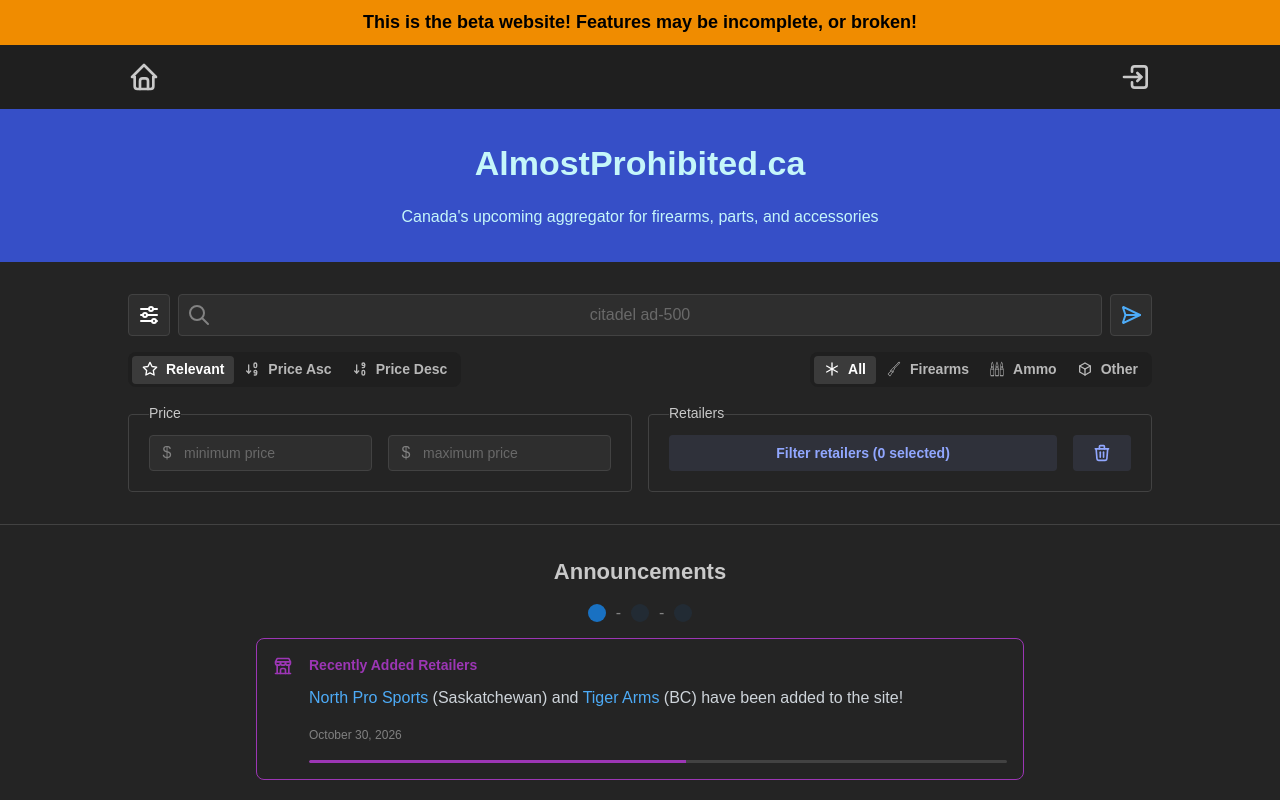
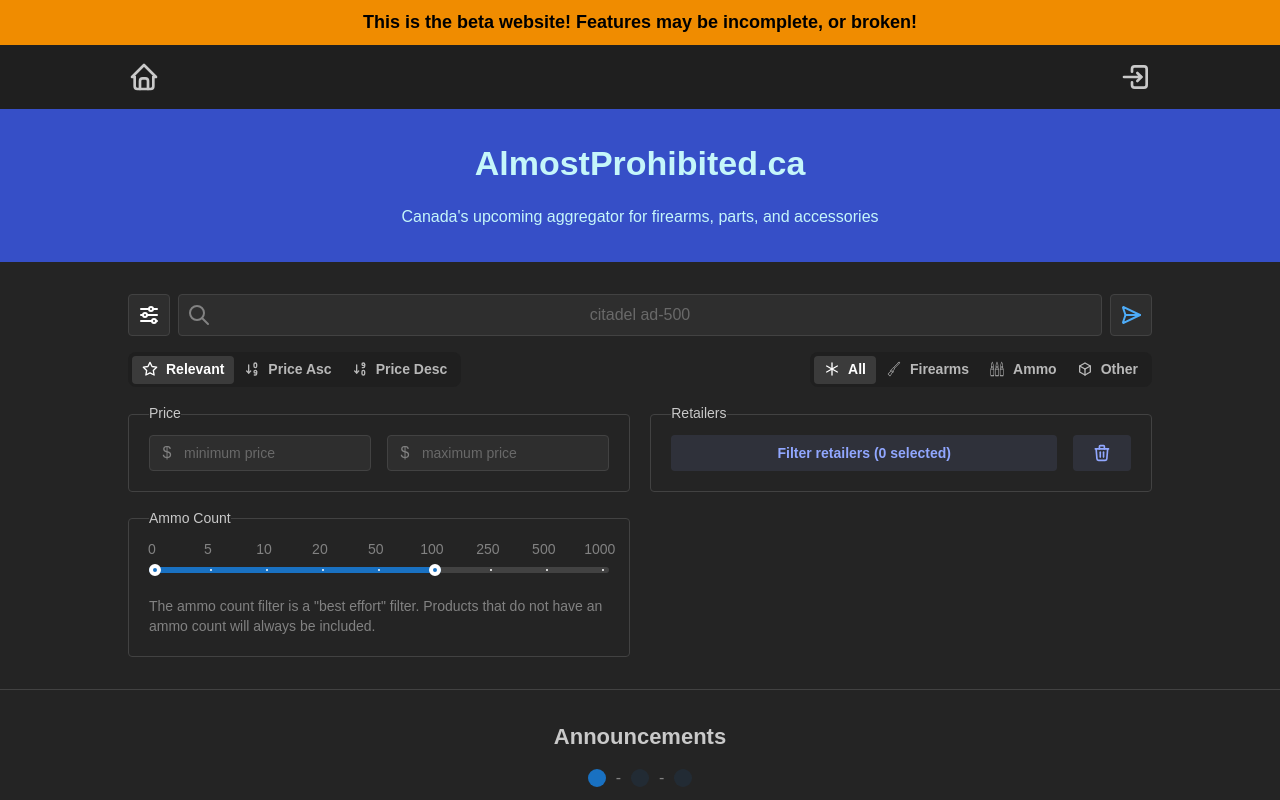
Before and after one commit to almostprohibited/frontend, a React (Vite) app: page / in a window 1280 px wide. Both pictures are taken after a click on the button 149 px from the left and 314 px from the top of the page. Shown: the top 800 px of the page. Built offline with nearby package versions, Linux system fonts and the light colour scheme.

Commit message:
Skeleton ammo count filter

```diff
--- /dev/null
+++ b/src/components/searchbar/ammoCount.tsx
@@ -0,0 +1,37 @@
+import { RangeSlider, Stack, Text } from '@mantine/core';
+
+export function AmmoCount() {
+	return (
+		<Stack gap="lg">
+			<RangeSlider
+				restrictToMarks
+				label={null}
+				size="sm"
+				defaultValue={[0, 5]}
+				min={0}
+				max={8}
+				marks={[
+					{ value: 0, label: '0' },
+					{ value: 1, label: '5' },
+					{ value: 2, label: '10' },
+					{ value: 3, label: '20' },
+					{ value: 4, label: '50' },
+					{ value: 5, label: '100' },
+					{ value: 6, label: '250' },
+					{ value: 7, label: '500' },
+					{ value: 8, label: '1000' },
+				]}
+				mt="1.5rem"
+				styles={{
+					markLabel: {
+						transform: 'translate(-50%, calc(-100% - 0.75rem))',
+					},
+				}}
+			/>
+			<Text c="dimmed" size="sm">
+				The ammo count filter is a "best effort" filter. Products that
+				do not have an ammo count will always be included.
+			</Text>
+		</Stack>
+	);
+}
--- a/src/components/searchbar/component.tsx
+++ b/src/components/searchbar/component.tsx
@@ -25,6 +25,8 @@ import type { SearchRouteSchema } from '@/routes';
 import RetailerSelector from './retailerSelector';
 import { useMobileView } from '@/utils/hooks/useMobileView';
 import { arrayEquals } from '@/utils/arrayEqual';
+import { useIsBeta } from '@/utils/hooks/useIsBeta';
+import { AmmoCount } from './ammoCount';
 
 const MAX_ITEMS_PER_PAGE = 32;
 
@@ -39,6 +41,7 @@ export default function SearchBar({
 }) {
 	const theme = useMantineTheme();
 	const isMobile = useMobileView();
+	const isBeta = useIsBeta();
 
 	const navigateSearch = useNavigate({ from: '/search' });
 	const currentRoute = useLocation().pathname;
@@ -85,6 +88,8 @@ export default function SearchBar({
 		retailersValue.length > 0 ||
 		minPriceValue !== undefined ||
 		maxPriceValue !== undefined;
+
+	const fieldSetWidth = isMobile ? '100%' : '49%';
 
 	function sendQuery(forceSend: boolean = false) {
 		if (forceSend || currentRoute !== '/') {
@@ -201,8 +206,17 @@ export default function SearchBar({
 				</Group>
 
 				<Collapse mt="1rem" expanded={dropDownVisible}>
-					<Flex gap="md" direction={isMobile ? 'column' : 'row'}>
-						<Fieldset disabled={isLoading} legend="Price" w="100%">
+					<Flex
+						gap="md"
+						direction={isMobile ? 'column' : 'row'}
+						wrap="wrap"
+						justify="space-between"
+					>
+						<Fieldset
+							disabled={isLoading}
+							legend="Price"
+							w={fieldSetWidth}
+						>
 							<Flex gap="md">
 								<FormattedNumberInput
 									value={minPriceValue}
@@ -219,13 +233,24 @@ export default function SearchBar({
 						<Fieldset
 							disabled={isLoading}
 							legend="Retailers"
-							w="100%"
+							w={fieldSetWidth}
 						>
 							<RetailerSelector
 								value={retailersValue}
 								setValue={updateRetailersValue}
 							/>
 						</Fieldset>
+						{isBeta ? (
+							<Fieldset
+								disabled={isLoading}
+								legend="Ammo Count"
+								w={fieldSetWidth}
+							>
+								<AmmoCount />
+							</Fieldset>
+						) : (
+							<></>
+						)}
 					</Flex>
 				</Collapse>
 			</Box>
```
